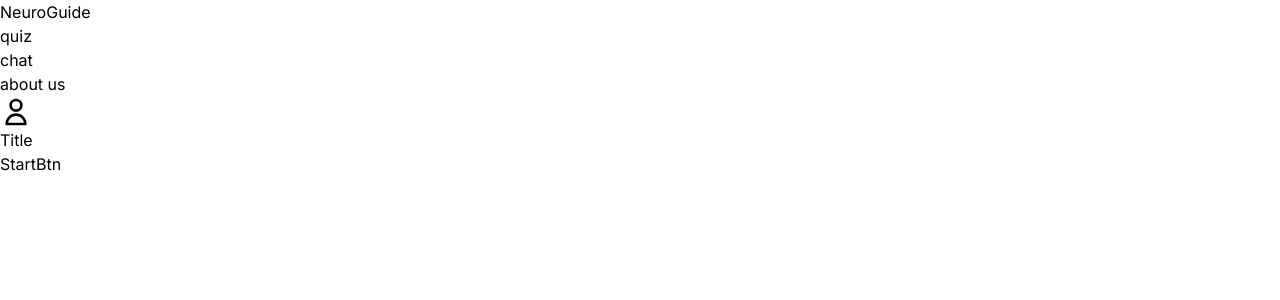
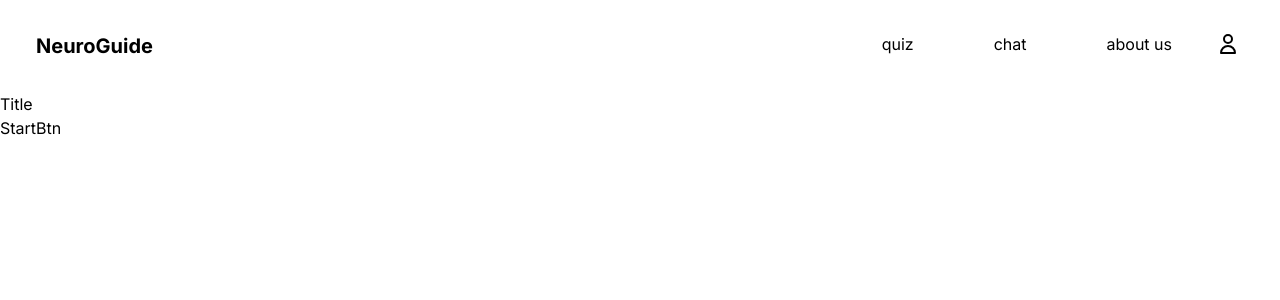
Before and after one commit to vaipos/Neuro-Guide, a Next.js app in the folder neuro-guide/: page / in a window 1280 px wide. Shown: the top 300 px of the page. Built offline with nearby package versions, Linux system fonts and the light colour scheme.

Commit message:
Laksha - Navbar updated

```diff
--- a/neuro-guide/app/LakshaComps/Comp1.tsx
+++ b/neuro-guide/app/LakshaComps/Comp1.tsx
@@ -1,15 +1,22 @@
+import Link from 'next/link'
 import React from 'react'
 
 const NavBar = () => {
     return (
         <>
-        <div>NeuroGuide</div>
-        <div>quiz</div>
-        <div>chat</div>
-        <div>about us</div>
-        <div><svg className="h-8 w-8 text-black"  fill="none" viewBox="0 0 24 24" stroke="currentColor">
+        <div className="px-5 py-8 flex justify-between mx-4 ">
+        <Link href='/' className='font-bold text-xl'>NeuroGuide</Link>
+        <div className="flex ">
+        <Link href='/' className='px-10 text'>quiz</Link>
+        <Link href='/' className='px-10 text'>chat</Link>
+        <Link href='/' className='px-10 text'>about us</Link>
+        <Link href='/'><svg className="h-6 w-8 text-black"  fill="none" viewBox="0 0 24 24" stroke="currentColor">
   <path stroke-linecap="round" stroke-linejoin="round" stroke-width="2" d="M16 7a4 4 0 11-8 0 4 4 0 018 0zM12 14a7 7 0 00-7 7h14a7 7 0 00-7-7z"/>
-</svg></div>
+</svg></Link>
+        </div>
+
+        </div>
+
         </>
       )
 }
```
